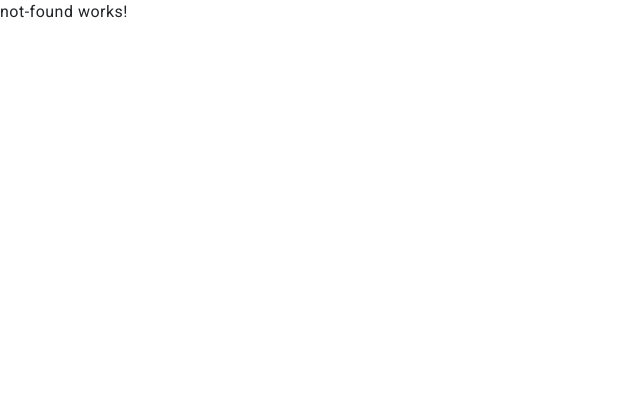
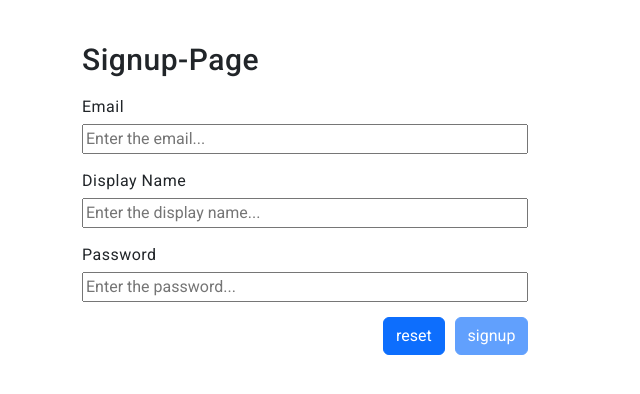
Before and after one commit to chinthakaSenarathna/E-Com-Admin-, an Angular app: page /signup in a window 1280 px wide. Shown: the top 394 px of the page, without its empty margins (0-640 px from the left). Built offline with nearby package versions, Linux system fonts and the light colour scheme.

Commit message:
done the signup-page with validation ???

```diff
--- a/src/app/app.routes.ts
+++ b/src/app/app.routes.ts
@@ -5,6 +5,7 @@ import { NotFoundComponent } from './components/not-found/not-found.component';
 import { CustomersComponent } from './components/customers/customers.component';
 import { ProductsComponent } from './components/products/products.component';
 import { OrdersComponent } from './components/orders/orders.component';
+import { SignupPageComponent } from './components/signup-page/signup-page.component';
 
 export const routes: Routes = [
     {
@@ -15,6 +16,10 @@ export const routes: Routes = [
     {
         path:'login',
         component:LoginPageComponent
+    },
+    {
+        path:'signup',
+        component:SignupPageComponent
     },
     {
         path:'dashboard',
--- a/src/app/components/login-page/login-page.component.html
+++ b/src/app/components/login-page/login-page.component.html
@@ -1,2 +1,7 @@
-<p>login-page works!</p>
-<a class="btn btn-primary" routerLink="/dashboard">login</a>
+<div class="container mt-5">
+    <p style="font-size: 30px;font-weight: 500;">Login-Page</p>
+    <div class="" style="display: flex;gap: 1rem;">
+        <a class="btn btn-primary" routerLink="/dashboard">login</a>
+        <a class="btn btn-primary" routerLink="/signup">signup</a>
+    </div>
+</div>
--- /dev/null
+++ b/src/app/components/signup-page/signup-page.component.html
@@ -0,0 +1,21 @@
+<div class="container mt-5">
+    <p style="font-size: 30px;font-weight: 500;">Signup-Page</p>
+    <form [formGroup]="form" (ngSubmit)="signup()" class="" style="width: 40%;display: flex;flex-direction: column;gap: 15px;">
+        <div class="" style="display: flex;flex-direction: column;gap: 5px;">
+            <label for="email">Email</label>
+            <input type="text" id="email" formControlName="email" placeholder="Enter the email...">
+        </div>
+        <div class="" style="display: flex;flex-direction: column;gap: 5px;">
+            <label for="display-name">Display Name</label>
+            <input type="text" id="display-name" formControlName="displayName" placeholder="Enter the display name...">
+        </div>
+        <div class="" style="display: flex;flex-direction: column;gap: 5px;">
+            <label for="password">Password</label>
+            <input type="password" id="password" formControlName="password" placeholder="Enter the password...">
+        </div>
+        <div class="" style="display: flex;flex-direction: row;justify-content: end;gap: 10px;">
+            <input type="button" (click)="reset()" value="reset" class="btn btn-primary">
+            <input type="submit" value="signup" class="btn btn-primary" [disabled]="form.invalid">
+        </div>
+    </form>
+</div>
--- /dev/null
+++ b/src/app/components/signup-page/signup-page.component.ts
@@ -0,0 +1,39 @@
+import { Component } from '@angular/core';
+import { FormControl, FormGroup, ReactiveFormsModule, Validators } from '@angular/forms';
+
+@Component({
+  selector: 'app-signup-page',
+  standalone: true,
+  imports: [ReactiveFormsModule],
+  templateUrl: './signup-page.component.html',
+  styleUrl: './signup-page.component.css'
+})
+export class SignupPageComponent {
+  form = new FormGroup({
+    email: new FormControl('',[
+      Validators.required,
+      Validators.email
+    ]),
+    displayName: new FormControl('',[
+      Validators.required
+    ]),
+    password: new FormControl('',[
+      Validators.required,
+      Validators.minLength(6),
+    ])
+  })
+
+  signup(){
+    if(this.form.valid){
+      console.log(this.form);
+    }
+    else{
+      console.log("Form is invalid. Please fill in all required fields.");
+      this.form.markAllAsTouched(); // This highlights any invalid fields
+    }
+  }
+
+  reset(){
+    this.form.reset();
+  }
+}
```
Also changed, not shown: src/app/components/signup-page/signup-page.component.css (added), 1 other file (tests, documents, lock files or other folders).
